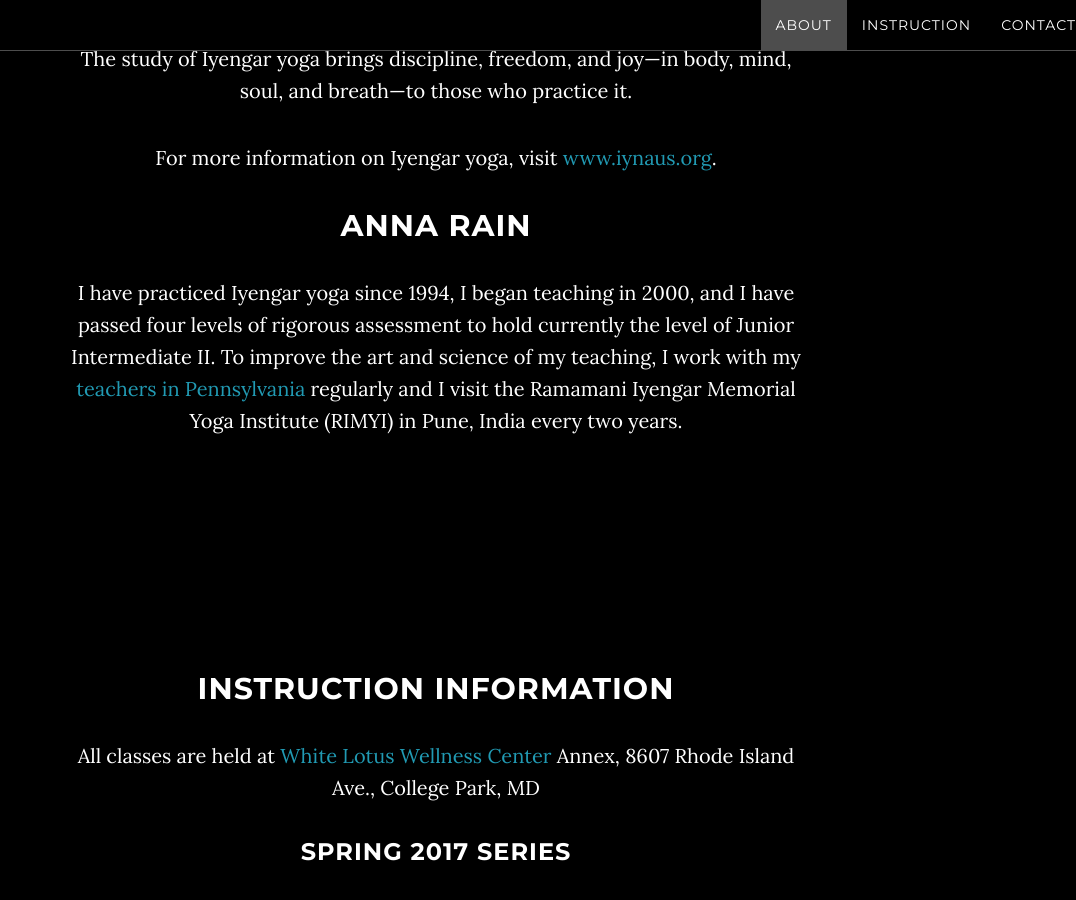
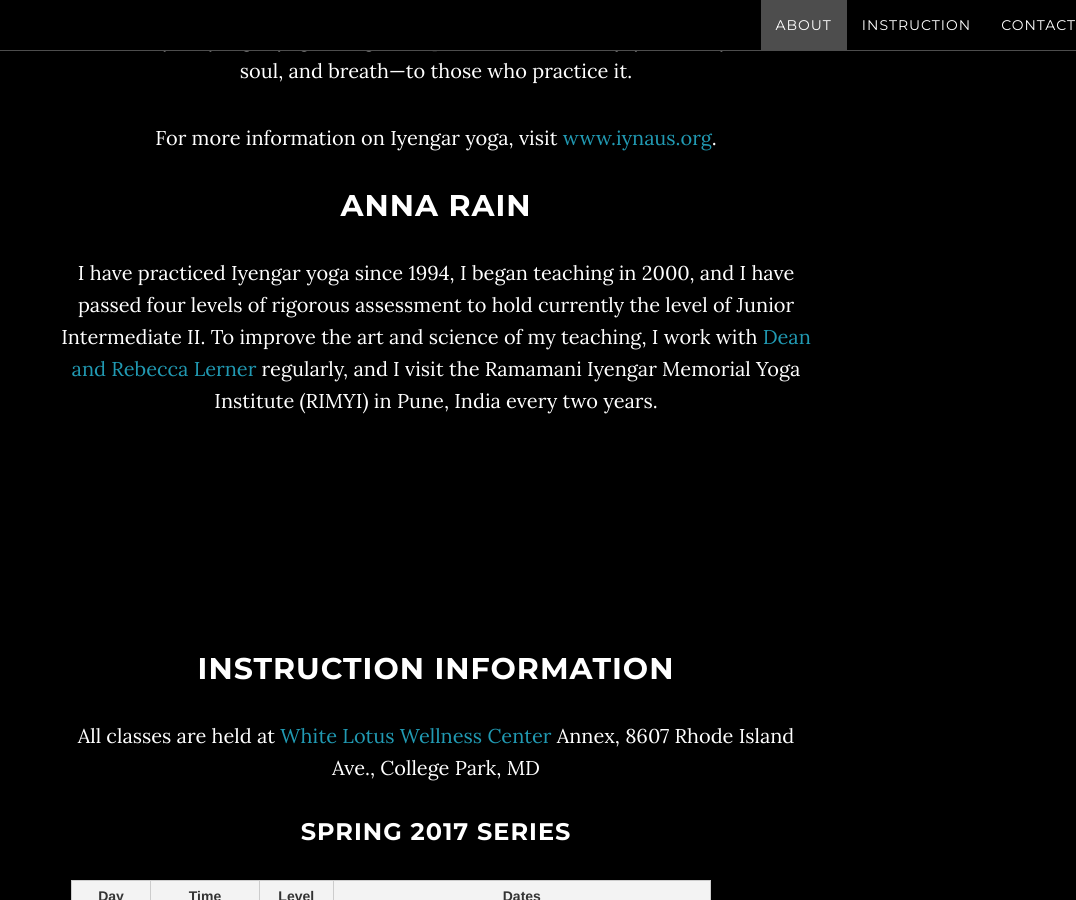
Before and after one commit to AnnaRainYoga/annarainyoga.github.io, a Jekyll site: the page built from index.html, in a window 1280 px wide and 900 px high, scrolled down 2390 px. Shown: the whole window, without its empty margins (204-1280 px from the left). Built offline with Jekyll 4.4.1, drawn with Linux system fonts in a browser that asks for light colours.

Commit message:
fixed bullets, updated Lerner's link

```diff
--- a/_includes/about.html
+++ b/_includes/about.html
@@ -28,9 +28,11 @@
 		    of the torso evenly to make the torso vertical like Tadasana.”</p>
 		    <p></p>
 		 <p>This precise instruction has many benefits.  Here are three of them: </p>
-			<ul>the chance of injury can be reduced by the student’s learning careful and attentive action from the beginning of study</ul>
-			<ul>the attention given to specific actions leads the practitioner deep into the experience of her/his own body</ul>
-			<ul>the skill of inwardly directed focus that results assists the student in the mastering of the rest of the limbs of yoga (control of the breath; withdrawal of the senses; concentration; meditation; enlightenment)</ul>
+			<ul class="a">
+				<li>the chance of injury can be reduced by the student’s learning careful and attentive action from the beginning of study</li>
+				<li>the attention given to specific actions leads the practitioner deep into the experience of her/his own body</li>
+				<li>the skill of inwardly directed focus that results assists the student in the mastering of the rest of the limbs of yoga (control of the breath; withdrawal of the senses; concentration; meditation; enlightenment)</li>
+		    </ul>
 		<p></p>
 		<p>The study of Iyengar yoga brings discipline, freedom, and joy—in body, mind, soul, and breath—to those who practice it.</p>
 		<p></p>
@@ -39,8 +41,8 @@
 		<h2>Anna Rain</h2>
                 <p>I have practiced Iyengar yoga since 1994, I began teaching in 2000, and I have passed four levels of rigorous
 		   assessment to hold currently the level of Junior Intermediate II.  To improve the art and science of my teaching,
-		  I work with my <a href="http://www.centerforwellbeing.net/yoga.html">teachers in Pennsylvania</a> regularly and I visit the Ramamani Iyengar Memorial Yoga Institute (RIMYI) in
-			Pune, India every two years.</p>
+		   I work with <a href="http://www.centerforwellbeing.net/yoga.html">Dean and Rebecca Lerner</a> regularly,
+		   and I visit the Ramamani Iyengar Memorial Yoga Institute (RIMYI) in Pune, India every two years.</p>
 
 		</div>
         </div>
```
